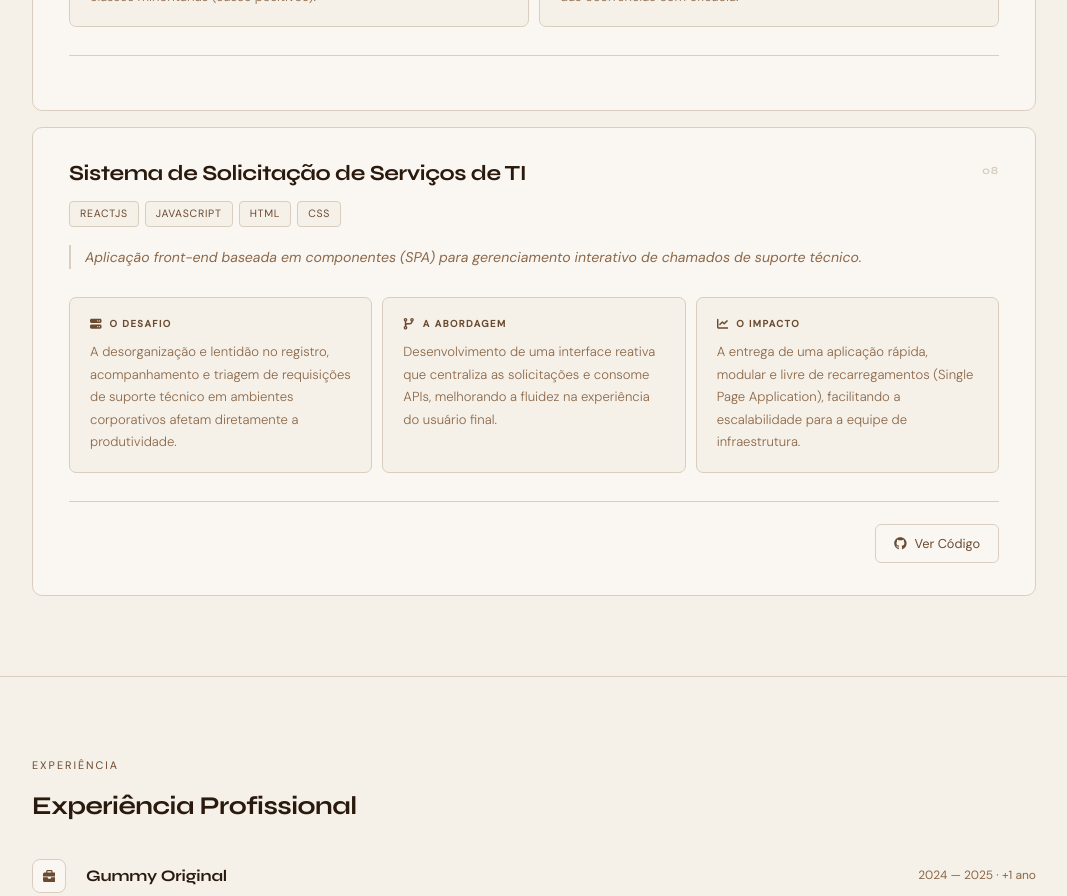
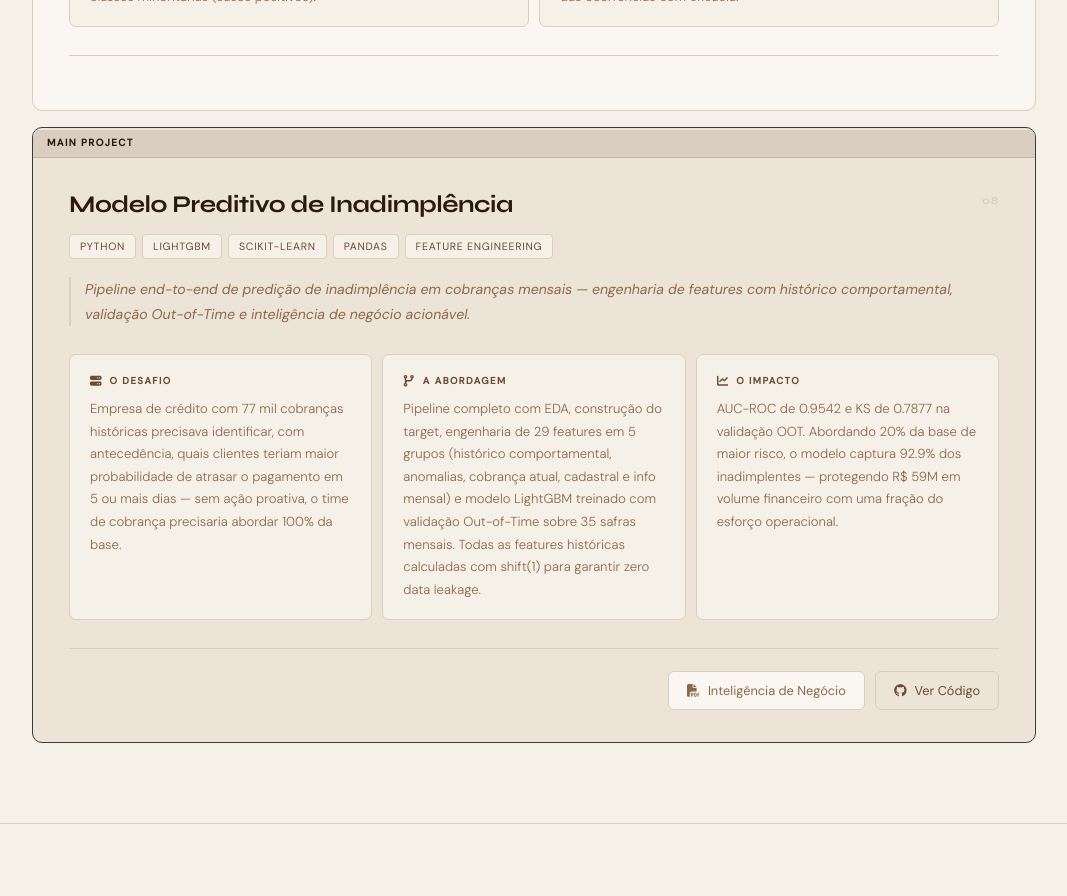
Before and after one commit to arthurlins7/portifolio_REACT, a React (Vite) app: page / in a window 1280 px wide. Shown: the part 4300-5196 px from the top of the page, without its empty margins (106-1173 px from the left). Built offline with nearby package versions, Linux system fonts and the light colour scheme.

Commit message:
case datarisk

```diff
--- a/src/data/projects.js
+++ b/src/data/projects.js
@@ -91,17 +91,21 @@ export const projects = [
     link: ""
   },
   {
-    title: "Sistema de Solicitação de Serviços de TI",
-    description: "Aplicação front-end baseada em componentes (SPA) para gerenciamento interativo de chamados de suporte técnico.",
-    stack: "ReactJS, JavaScript, HTML, CSS",
+    title: "Modelo Preditivo de Inadimplência",
+    description: "Pipeline end-to-end de predição de inadimplência em cobranças mensais — engenharia de features com histórico comportamental, validação Out-of-Time e inteligência de negócio acionável.",
+    stack: "Python, LightGBM, Scikit-Learn, Pandas, Feature Engineering",
     image: "",
+    featured: true,
+    pdfs: [
+      { label: "Inteligência de Negócio", file: "/inteligencia_negocios.pdf" },
+    ],
     narrative: {
-      problem: "A desorganização e lentidão no registro, acompanhamento e triagem de requisições de suporte técnico em ambientes corporativos afetam diretamente a produtividade.",
-      solution: "Desenvolvimento de uma interface reativa que centraliza as solicitações e consome APIs, melhorando a fluidez na experiência do usuário final.",
-      result: "A entrega de uma aplicação rápida, modular e livre de recarregamentos (Single Page Application), facilitando a escalabilidade para a equipe de infraestrutura."
+      problem: "Empresa de crédito com 77 mil cobranças históricas precisava identificar, com antecedência, quais clientes teriam maior probabilidade de atrasar o pagamento em 5 ou mais dias — sem ação proativa, o time de cobrança precisaria abordar 100% da base.",
+      solution: "Pipeline completo com EDA, construção do target, engenharia de 29 features em 5 grupos (histórico comportamental, anomalias, cobrança atual, cadastral e info mensal) e modelo LightGBM treinado com validação Out-of-Time sobre 35 safras mensais. Todas as features históricas calculadas com shift(1) para garantir zero data leakage.",
+      result: "AUC-ROC de 0.9542 e KS de 0.7877 na validação OOT. Abordando 20% da base de maior risco, o modelo captura 92.9% dos inadimplentes — protegendo R$ 59M em volume financeiro com uma fração do esforço operacional."
     },
-    link: "https://github.com/arthurlins7/Projeto_REACT.git"
-  }
+    link: "https://github.com/arthurlins7/Modelo-preditivo-de-inadimplencia.git"
+  },
 ];
 
 export const experience = [
```
Also changed, not shown: 1 other file (tests, documents, lock files or other folders).
